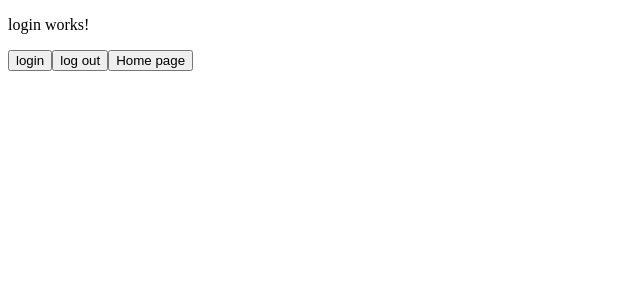
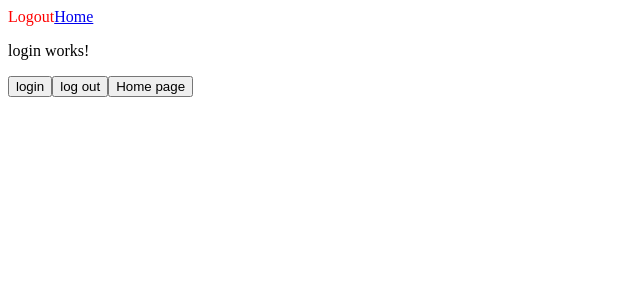
Before and after one commit to Wojtyl/equip-master, an Angular app in the folder frontend/: page /login in a window 1280 px wide. Shown: the top 300 px of the page, without its empty margins (0-640 px from the left). Built offline with nearby package versions, Linux system fonts and the light colour scheme.

Commit message:
started implementing navigation

```diff
--- a/frontend/src/app/app.component.html
+++ b/frontend/src/app/app.component.html
@@ -1 +1,2 @@
+<app-nav></app-nav>
 <router-outlet></router-outlet>
--- a/frontend/src/app/app.module.ts
+++ b/frontend/src/app/app.module.ts
@@ -6,9 +6,10 @@ import { HttpClientModule } from '@angular/common/http';
 import { AppComponent } from './app.component';
 import { LoginComponent } from './login/login.component';
 import { HomeComponent } from './home/home.component';
+import { NavComponent } from './shared/nav/nav.component';
 
 @NgModule({
-  declarations: [AppComponent, LoginComponent, HomeComponent],
+  declarations: [AppComponent, LoginComponent, HomeComponent, NavComponent],
   imports: [BrowserModule, AppRoutingModule, HttpClientModule],
   providers: [],
   bootstrap: [AppComponent],
--- /dev/null
+++ b/frontend/src/app/shared/nav/nav.component.html
@@ -0,0 +1,7 @@
+<header>
+  <nav>
+    <a routerLink="login" routerLinkActive="router-link-active" >Logout</a>
+    <a routerLink="/" routerLinkActive="router-link-active" [routerLinkActiveOptions]="{exact:
+      true}" >Home</a>
+  </nav>
+</header>
--- /dev/null
+++ b/frontend/src/app/shared/nav/nav.component.scss
@@ -0,0 +1,10 @@
+.router-link-active{
+  color: red;
+  text-decoration: none;
+
+
+}
+
+.router-link-active:visited{
+  text-decoration: none;
+}
```
Also changed, not shown: frontend/src/app/shared/nav/nav.component.ts (added, +10 -0 lines).
